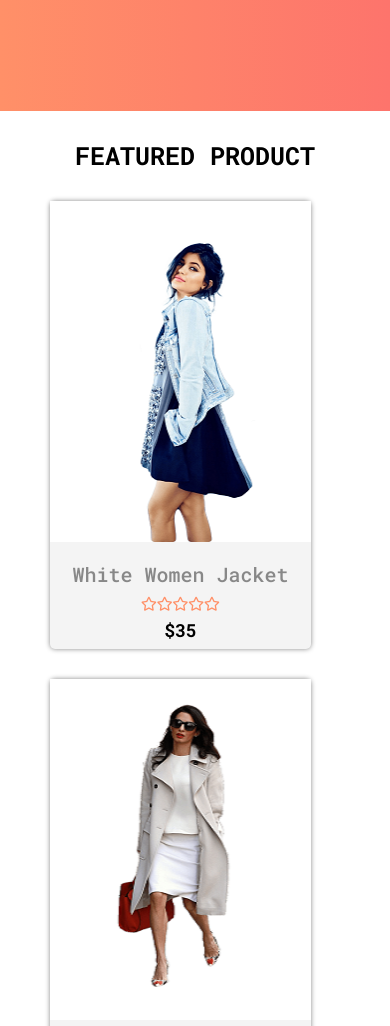
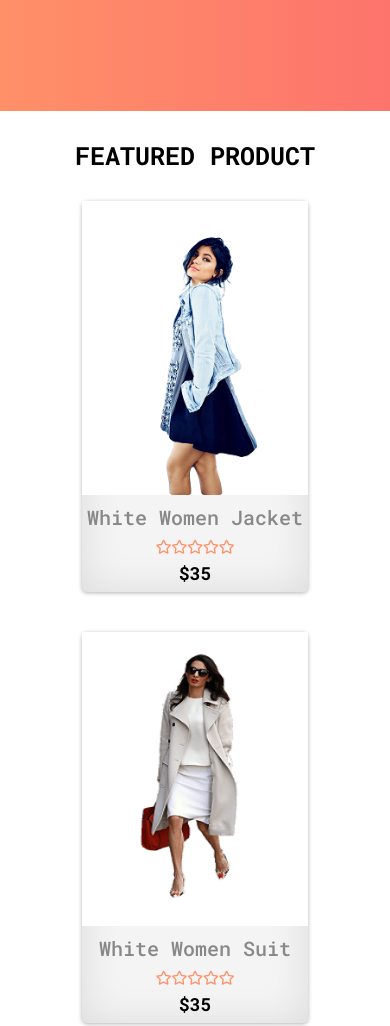
Before and after one commit to ronyAhmed1200/Ecommerce-website, a plain HTML site: page index.html in a window 390 px wide. Shown: the part 572-1598 px from the top of the page. Drawn offline with nearby package versions, Linux system fonts and the light colour scheme.

Commit message:
worked with button of this webpage

```diff
--- a/css/style.css
+++ b/css/style.css
@@ -12,6 +12,10 @@ font-family: 'Roboto Mono', monospace;
         margin: 0;
         padding: 0;
         box-sizing: border-box;
+    }
+
+    html {
+        scroll-behavior: smooth;
     }
 
     body {
@@ -42,7 +46,7 @@ font-family: 'Roboto Mono', monospace;
 
     .container-fluid {
         width: 90%;
-        max-width: 1050px;
+        max-width: 1080px;
         margin: auto;
     }
     /* ==========================
@@ -77,7 +81,6 @@ font-family: 'Roboto Mono', monospace;
         color: #000000;
         font-size: 13px;
         font-weight: 500;
-        color: #000;
     }
 
     .navbar_section .container-fluid {
@@ -112,6 +115,8 @@ font-family: 'Roboto Mono', monospace;
         animation-name: athover;
         animation-duration: 1s;
         animation-iteration-count: 1;
+        background: #e7dbdb;
+        border: none;
     }
 
     .dropdown:hover {
@@ -201,7 +206,7 @@ font-family: 'Roboto Mono', monospace;
 
     .feature {
         margin: 30px 0 20px;
-        padding: 20px 20px 20px;
+        padding: 20px 10% 20px;
     }
 
     .feature h2 {
@@ -214,16 +219,16 @@ font-family: 'Roboto Mono', monospace;
     .feature .product {
         display: grid;
         grid-template-columns: repeat(3, 1fr);
-        grid-gap: 30px;
+        grid-gap: 70px;
     }
 
     .product-1 {
         background: #f4f4f4;
         border-radius: 5px;
-        box-shadow: 0 0 5px #888;
+        /* box-shadow: 5px 5px 4px rgb(218, 193, 193); */
+        box-shadow: 0 1px 4px rgba(0, 0, 0, 0.3), 0 0 40px rgba(0, 0, 0, 0.1) inset;
         transition: all 1s;
         position: relative;
-        width: 90%;
     }
 
     .product-1:hover {
@@ -231,13 +236,14 @@ font-family: 'Roboto Mono', monospace;
     }
 
     .product img {
+        width: 100%;
         height: auto;
         transition: all 0.5s linear;
     }
 
     .feature .product h3 {
         font-size: 20px;
-        margin: 30px 0 10px;
+        margin: 10px 0 10px;
         text-transform: capitalize;
     }
 
@@ -332,7 +338,7 @@ font-family: 'Roboto Mono', monospace;
 
     .feature-2 .product {
         grid-template-columns: repeat(4, 1fr);
-        grid-gap: 30px;
+        grid-gap: 60px;
     }
 
     .feature-2 .product-1:hover .product-share {
@@ -549,18 +555,20 @@ font-family: 'Roboto Mono', monospace;
             position: static;
         }
         .feature {
-            width: 90%;
+            width: 100%;
             margin: 0 auto;
+            padding: 20px 5% 20px;
         }
         .feature .product h3 {
-            margin: 20px 0 5px;
+            margin: 10px 0 5px;
         }
         .feature-2 .product {
+            width: 80%;
             grid-template-columns: repeat(2, 1fr);
-            grid-gap: 50px;
+            grid-gap: 60px;
         }
         .feature-2 .product-1 {
-            margin: 30px;
+            margin: 30px 10px;
         }
         .product-1:hover .product-share {
             display: block;
@@ -606,7 +614,7 @@ font-family: 'Roboto Mono', monospace;
         .showcase-2 .showcase-text {
             display: block;
             text-align: center;
-            width: 70%;
+            width: 80%;
         }
         .showcase-2 h3 {
             font-size: 60px;
@@ -614,13 +622,17 @@ font-family: 'Roboto Mono', monospace;
         .showcase-2 h2 {
             font-size: 25px;
         }
+        .feature {
+            width: 80%;
+            margin: 0 auto;
+            padding: 20px 10% 20px;
+        }
         .feature .product {
             grid-template-columns: 1fr;
-            width: 90%;
+            width: 80%;
         }
         .feature-2 .product-1 {
             margin: 10px;
-            width: 80%;
             margin: 0 auto;
         }
         .feature .product-1 img {
@@ -680,9 +692,8 @@ font-family: 'Roboto Mono', monospace;
             font-size: 20px;
             margin-bottom: 10px;
         }
-        .feature {
-            width: 100%;
-            margin: 0 auto;
+        .feature .product {
+            grid-gap: 40px;
         }
         .feature-2 .product {
             grid-template-columns: 1fr;
@@ -700,6 +711,9 @@ font-family: 'Roboto Mono', monospace;
     }
 
     @media(max-width: 400px) {
+        .feature {
+            width: 100%;
+        }
         .product-1:hover .product-share {
             display: block;
             position: absolute;
--- a/index.html
+++ b/index.html
@@ -78,7 +78,7 @@
             <h2>ULTIMATE COLLECTION</h2>
             <h1>Complete Women Fashion here</h1>
 
-            <a href="#" class="btn-all shop-now">Shop Now</a>
+            <a href="#featured" class="btn-all shop-now">Shop Now</a>
         </div>
         <div id="home" class="showcase-img">
             <img src="./img/showcase03.png" alt="Beautiful-girl-in-Jacket" class="image-fluid">
@@ -139,7 +139,7 @@
             <h3>50% Off</h3>
             <h2>all women's COLLECTION</h2>
 
-            <a href="#" class="btn-all shop-now">Shop Now</a>
+            <a href="#popular" class="btn-all shop-now">Shop Now</a>
         </div>
         <div class="showcase-img">
             <img src="./naya/showcase000.png" alt="women-in-black-jacket" class="image-fluid">
```
